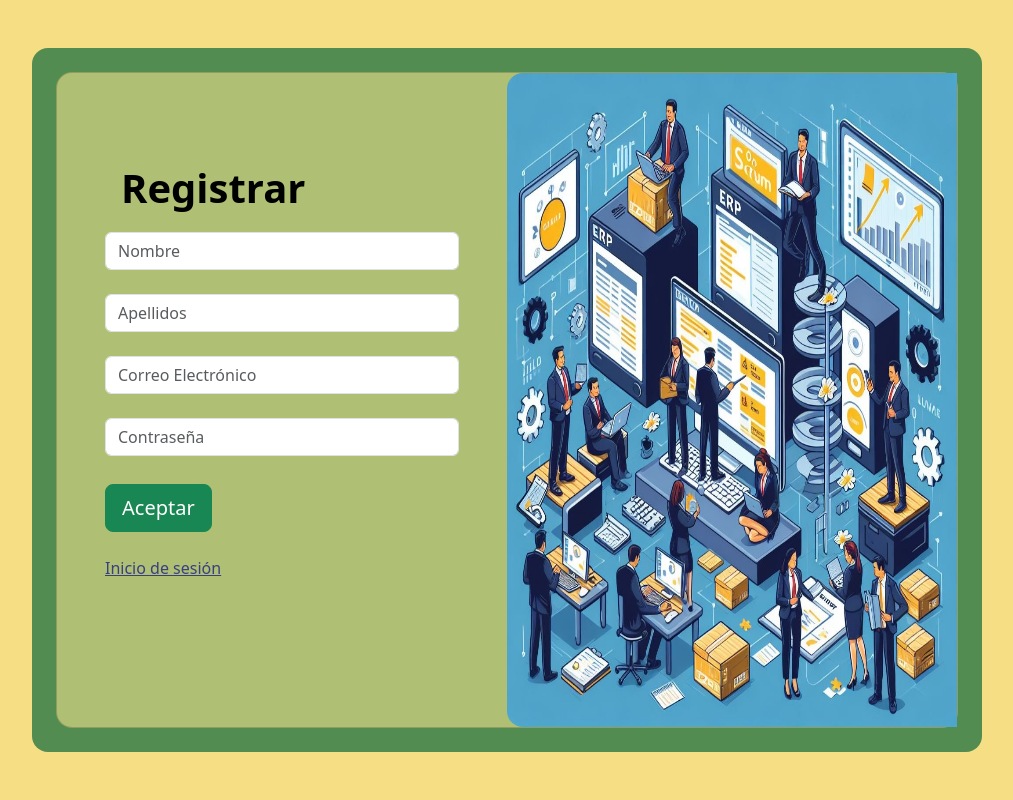
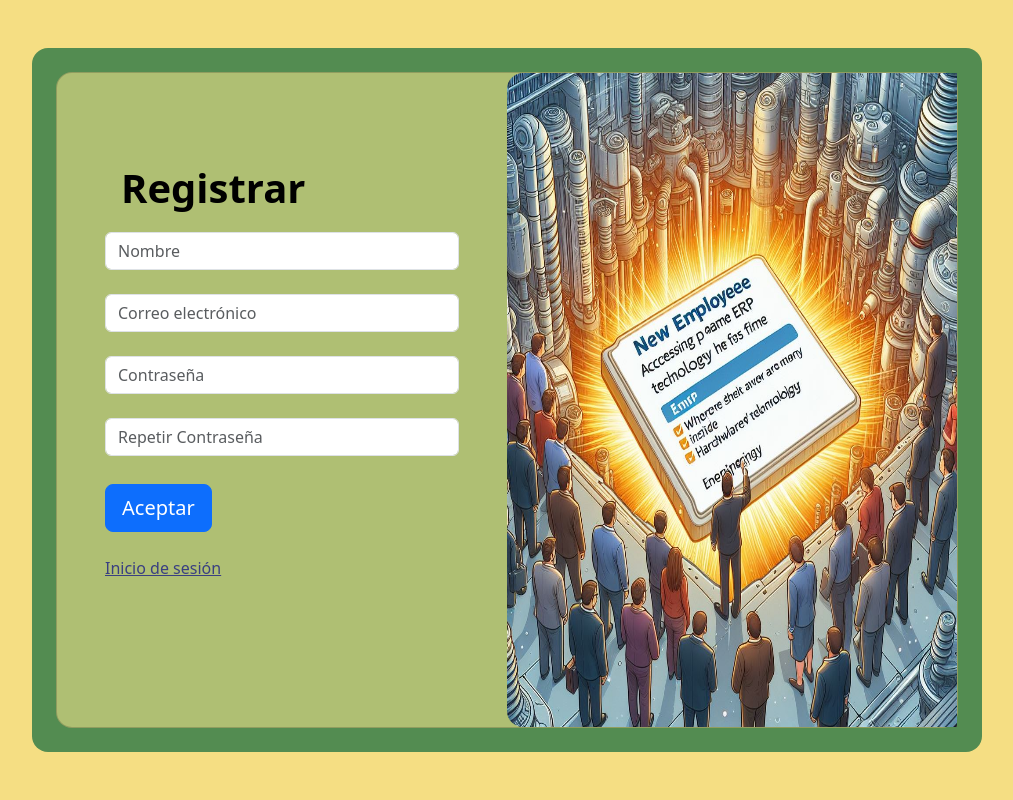
Before and after one commit to huertin03/ERP-HardSpot, a Django app: template templates/login/register.html in a window 1280 px wide. Shown: the whole page, without its empty margins (133-1146 px from the left). Run offline with Django 5.2, Linux system fonts and the light colour scheme; the template is opened without the code that fills it: values that come from a table or form of the project are taken from there, others are empty.

Commit message:
Registration flow added

```diff
--- a/ERP_HardSpot/urls.py
+++ b/ERP_HardSpot/urls.py
@@ -25,7 +25,7 @@ from core.views import home_view
 
 urlpatterns = [
     path('login/', login_view, name="login"),
-    path('login/register/', register_view, name="register"),
+    path('register/', register_view, name="register"),
     path('logout/', LogoutView.as_view(next_page='login'), name='logout'),
     path('home/', home_view, name="home"),
     path('admin/', admin.site.urls),
--- a/login/forms.py
+++ b/login/forms.py
@@ -1,6 +1,20 @@
 from django import forms
-from django.contrib.auth.forms import AuthenticationForm
+from django.contrib.auth.forms import AuthenticationForm, UserCreationForm
+
+from login.models import Empleados
 
 
 class LoginForm(AuthenticationForm):
     pass
+
+
+class RegisterForm(UserCreationForm):
+    class Meta:
+        model = Empleados
+        fields = ['nombre', 'email', 'password1', 'password2']
+
+    def clean_email(self):
+        email = self.cleaned_data['email']
+        if Empleados.objects.filter(email=email).exists():
+            raise forms.ValidationError("El email ya existe")
+        return email
--- a/login/models.py
+++ b/login/models.py
@@ -32,7 +32,7 @@ class Empleados(AbstractBaseUser, PermissionsMixin):
     # lowercase.
 
     USERNAME_FIELD = 'email'
-    REQUIRED_FIELDS = ['nombre', 'password']
+    REQUIRED_FIELDS = ['nombre', 'password1']
     objects = EmpleadosManager()
 
     class Meta:
--- a/templates/login/login.html
+++ b/templates/login/login.html
@@ -48,7 +48,7 @@
                                             <button class="btn btn-primary btn-lg btn-block" type="submit">Iniciar Sesión</button>
                                         </div>
                                         <p class="mb-5 pb-lg-2" style="color: #393f81;">
-                                            <a href="register" style="color: #393f81;">¿Aún no tienes cuenta?</a>
+                                            <a href="../register" style="color: #393f81;">¿Aún no tienes cuenta?</a>
                                         </p>
                                     </form>
                                     {% if form.non_field_errors %}
--- a/templates/login/register.html
+++ b/templates/login/register.html
@@ -20,46 +20,72 @@
                             <div class="col-md-6 col-lg-6 d-flex align-items-center">
                                 <div class="card-body p-4 p-lg-5 text-black">
 
-                                    <form>
-
+                                    <form method="post" action="{% url 'register' %}">
+                                        {% csrf_token %}
                                         <div class="d-flex align-items-center mb-3 pb-1">
                                             <i class="fas fa-cubes fa-2x me-3" style="color: #ff6219;"></i>
                                             <span class="h1 fw-bold mb-0">Registrar</span>
                                         </div>
-                                        <div class="form-outline mb-4">
-                                            <div class="mb-3">
-                                                <input type="text" class="form-control" id="exampleFormControlInput1" placeholder="Nombre">
-                                            </div>
-                                        </div>
-                                        <div class="form-outline mb-4">
-                                            <div class="mb-3">
-                                                <input type="text" class="form-control" id="exampleFormControlInput1" placeholder="Apellidos">
-                                            </div>
-                                        </div>
-                                        <div class="form-outline mb-4">
-                                            <div class="mb-3">
-                                                <input type="email" class="form-control" id="exampleFormControlInput1" placeholder="Correo Electrónico">
-                                            </div>
+                                        <div class="mb-4">
+                                            <input type="text" class="form-control" id="{{ form.nombre.id_for_label }}" name="{{ form.nombre.name }}" placeholder="Nombre" required>
+                                            {% if form.nombre.errors %}
+                                                {% for error in form.nombre.errors %}
+                                                        <div class="text-danger" role="alert">
+                                                            {{ error }}
+                                                        </div>
+                                                {% endfor %}
+                                            {% endif %}
                                         </div>
 
-                                        <div class="form-outline mb-4">
-                                            <div class="mb-3">
-                                                <input type="password" class="form-control" id="exampleFormControlInput1" placeholder="Contraseña">
-                                            </div>
+                                        <div class="mb-4">
+                                            <input type="email" class="form-control" id="{{ form.email.id_for_label }}" name="{{ form.email.name }}" placeholder="Correo electrónico" required>
+                                            {% if form.email.errors %}
+                                                {% for error in form.email.errors %}
+                                                        <div class="text-danger" role="alert">
+                                                            {{ error }}
+                                                        </div>
+                                                {% endfor %}
+                                            {% endif %}
+                                        </div>
+
+                                        <div class="mb-4">
+                                            <input type="password" class="form-control" id="{{ form.password1.id_for_label }}" name="{{ form.password1.name }}" placeholder="Contraseña" required>
+                                            {% if form.password1.errors %}
+                                                {% for error in form.password1.errors %}
+                                                        <div class="text-danger" role="alert">
+                                                            {{ error }}
+                                                        </div>
+                                                {% endfor %}
+                                            {% endif %}
+                                        </div>
+                                        <div class="mb-4">
+                                            <input type="password" class="form-control" id="{{ form.password2.name }}" name="{{ form.password2.name }}" placeholder="Repetir Contraseña" required>
+                                            {% if form.password2.errors %}
+                                                {% for error in form.password2.errors %}
+                                                        <div class="text-danger" role="alert">
+                                                            {{ error }}
+                                                        </div>
+                                                {% endfor %}
+                                            {% endif %}
                                         </div>
 
                                         <div class="pt-1 mb-4">
-                                            <button class="btn btn-success btn-lg btn-block" type="button">Aceptar</button>
+                                            <button class="btn btn-primary btn-lg btn-block" type="submit">Aceptar</button>
                                         </div>
+                                        </form>
                                         <p class="mb-5 pb-lg-2" style="color: #393f81;">
-                                            <a href="../" style="color: #393f81;">Inicio de sesión</a>
+                                            <a href="../login" style="color: #393f81;">Inicio de sesión</a>
                                         </p>
-                                    </form>
+                                        {% if form.has_error %}
+                                            <div class="alert alert-danger" role="alert">
+                                                {{ form.errors }}
+                                            </div>
+                                        {% endif %}
 
                                 </div>
                             </div>
                             <div class="col-md-6 col-lg-6 d-none d-md-block">
-                                <img src="{%  static  'login/EdgeERPImage.jpeg' %}"
+                                <img src="{%  static  'login/registerImg.jpg' %}"
                                     alt="register form" class="h-100 w-100" style="border-radius: 1rem 0 0 1rem;" />
                             </div>
                         </div>
```
Also changed, not shown: login/views.py (+17 -2 lines), static/login/registerImg.jpg (added).
